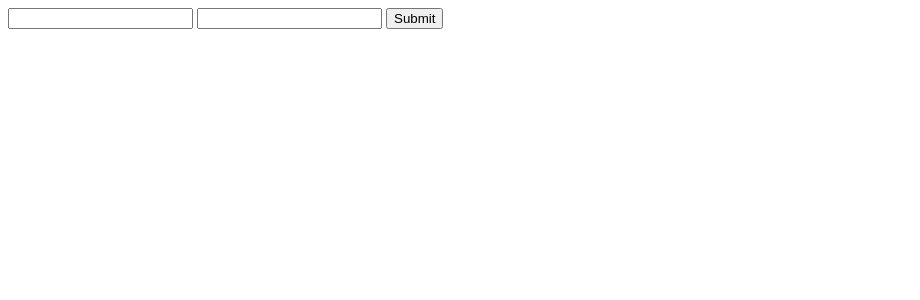
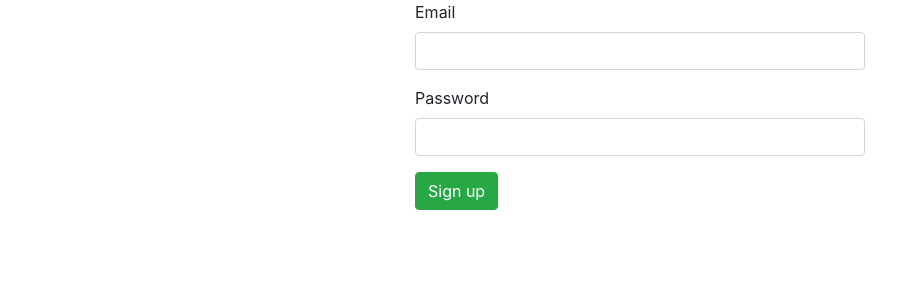
Before and after one commit to idanaroz/web_blog, a Flask app: page /register in a window 1280 px wide. Shown: the top 300 px of the page, without its empty margins (0-920 px from the left). Run offline with Flask 2, Linux system fonts and the light colour scheme; some libraries are stand-ins or nearby versions.

Commit message:
add bootstrap to login and register page

```diff
--- a/src/static/css/main.css
+++ b/src/static/css/main.css
@@ -1,3 +1,7 @@
 #login-form{
     margin-top: 25px;
 }
+
+.page-form{
+    max-width: 480px;
+}
--- a/src/templates/base.html
+++ b/src/templates/base.html
@@ -3,6 +3,8 @@
 <head>
     <meta charset="UTF-8">
     <title>Fancy Blog</title>
+    <link crossorigin="anonymous" href="https://stackpath.bootstrapcdn.com/bootstrap/4.3.1/css/bootstrap.min.css"
+          integrity="sha384-ggOyR0iXCbMQv3Xipma34MD+dH/1fQ784/j6cY/iJTQUOhcWr7x9JvoRxT2MZw1T" rel="stylesheet">
     <link rel="stylesheet" href="{{ url_for('static', filename='css/main.css') }}">
 </head>
 <body>
--- a/src/templates/register.html
+++ b/src/templates/register.html
@@ -1,9 +1,19 @@
 {% extends "base.html" %}
 {% block content %}
-    <form id="register-form" action="/auth/register" method="post">
-        <input type="text" id="email" name="email">
-        <input type="password" id="password" name="password">
 
-        <input type="submit" id="submit-button">
+<div class="container page-form">
+    <form action="/auth/login" id="page-form" method="post">
+        <div class="form-group">
+            <label for="email">Email</label>
+            <input class="form-control" id="email" name="email" type="text">
+        </div>
+
+        <div class="form-group">
+            <label for="password">Password</label>
+            <input class="form-control" id="password" name="password" type="password">
+        </div>
+
+        <button class="btn btn-success" type="submit">Sign up</button>
     </form>
+</div>
 {% endblock %}
```
Also changed, not shown: src/templates/login.html (+13 -3 lines).
